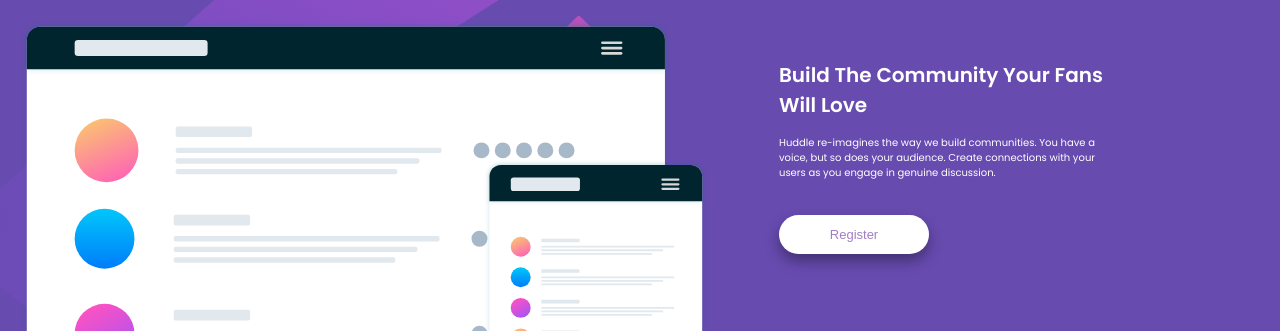
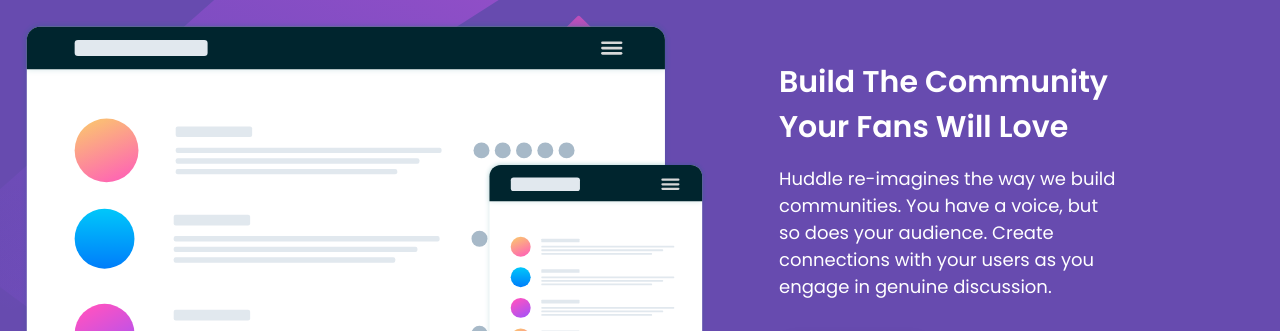
Before and after one commit to Patricia-Naka/huddle-landing-page, a plain HTML site: page index.html in a window 1280 px wide. Shown: the part 120-451 px from the top of the page. Drawn offline with Linux system fonts and the light colour scheme.

Commit message:
tamanho da fonte modificado

```diff
--- a/src/css/style.css
+++ b/src/css/style.css
@@ -38,14 +38,14 @@ body {
 }
 
 .content .heading {
-     font-size: 20px;
+     font-size: 30px;
      font-weight: 600;
      margin-bottom: 15px;
 }
 
 .content .description {
      margin-bottom: 15px;
-     font-size: 10px;
+     font-size: 18px;
      font-family: 'Open Sans' sans-serif;
      font-weight: 400;
 }
```
